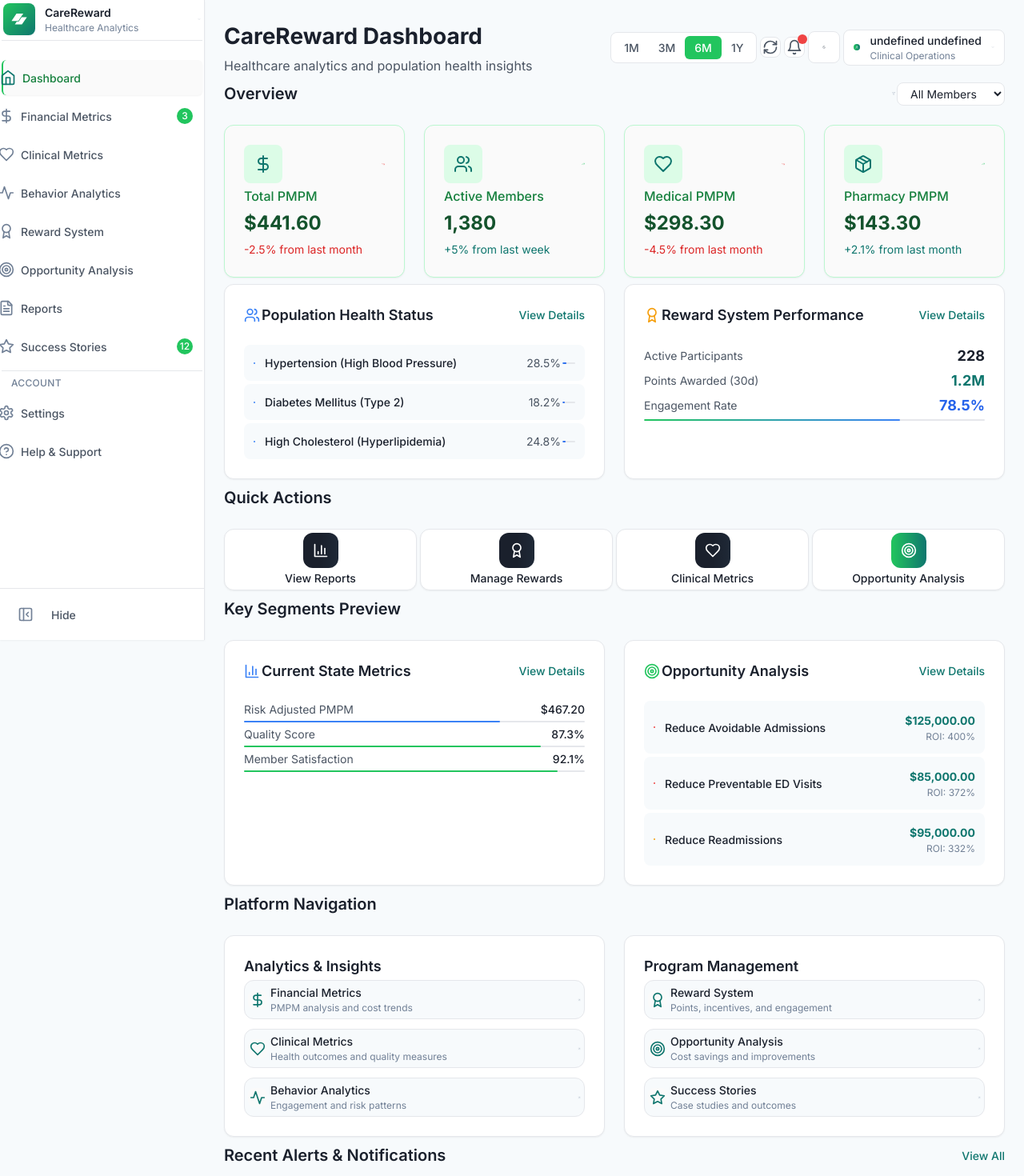
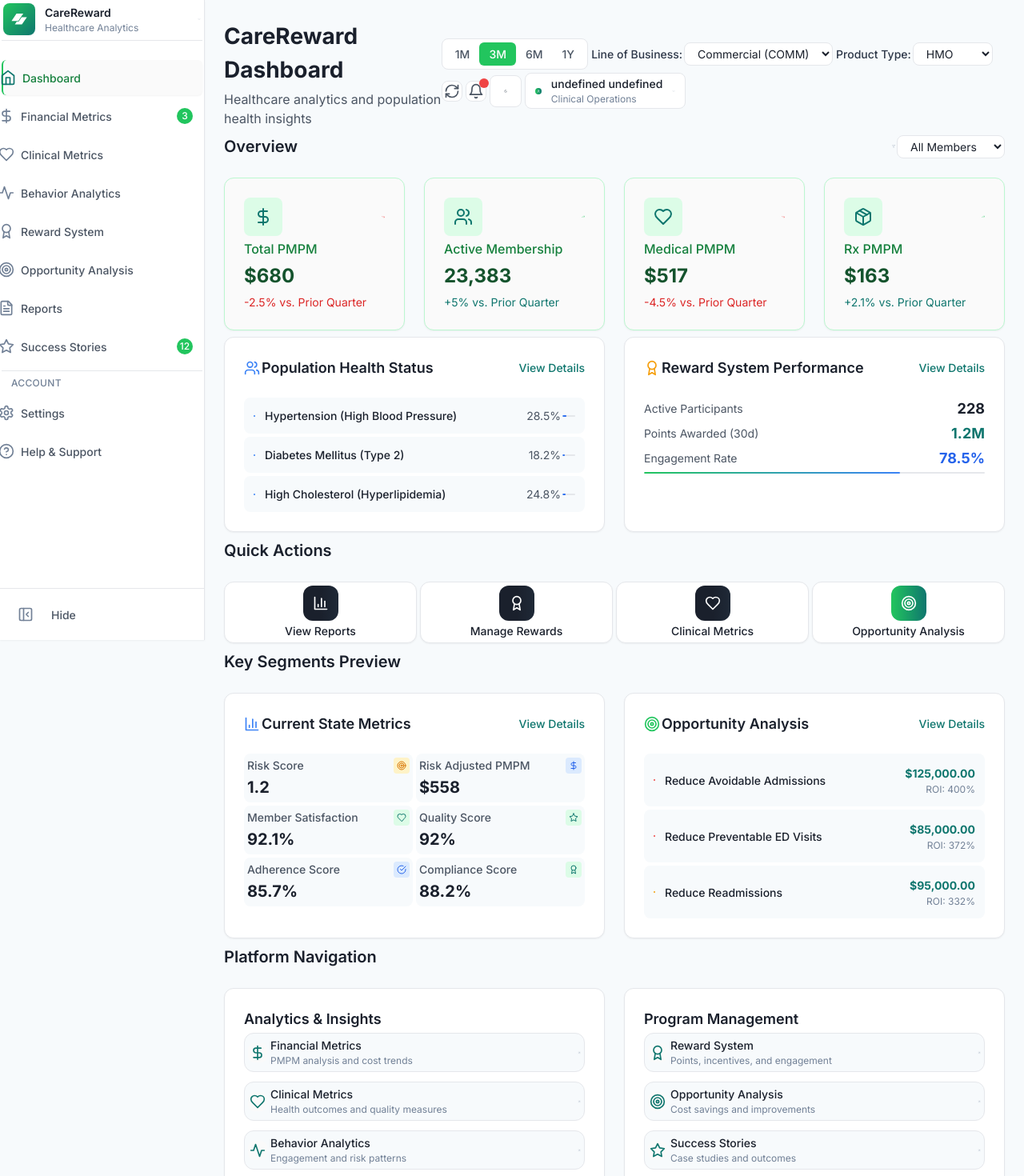
Before and after one commit to jdunmoye/carereward, a React (Vite) app: page /demo in a window 1280 px wide. Shown: the top 1470 px of the page at 80% size. Built offline with nearby package versions, Linux system fonts and the light colour scheme.

Commit message:
Make some cosmetic changes to the dashboard

```diff
--- a/src/components/ui/dashboard-with-collapsible-sidebar.tsx
+++ b/src/components/ui/dashboard-with-collapsible-sidebar.tsx
@@ -34,7 +34,6 @@
 } from "lucide-react";
 import { NavLink } from "react-router-dom";
 import {
-  mockPMPMData,
   mockBehaviorAlerts,
   mockChronicConditions,
   mockUsers,
@@ -42,9 +41,14 @@
   mockOpportunityMetrics,
 } from "../../data/mockData";
 import { formatCurrency, formatDate } from "../../utils/helpers";
+// Import types from Dashboard
+import { LineOfBusiness, ProductType, TimePeriod } from "../../pages/Dashboard";
 
 export const Example = () => {
   const [isDark, setIsDark] = useState(false);
+  const [lineOfBusiness, setLineOfBusiness] = useState<LineOfBusiness>('COMM');
+  const [productType, setProductType] = useState<ProductType>('HMO');
+  const [timePeriod, setTimePeriod] = useState<TimePeriod>('3m');
 
   useEffect(() => {
     if (isDark) {
@@ -58,7 +62,16 @@
     <div className={`flex min-h-screen w-full ${isDark ? 'dark' : ''}`}>
       <div className="flex w-full bg-gray-50 dark:bg-gray-950 text-gray-900 dark:text-gray-100">
         <Sidebar />
-        <ExampleContent isDark={isDark} setIsDark={setIsDark} />
+        <ExampleContent
+          isDark={isDark}
+          setIsDark={setIsDark}
+          lineOfBusiness={lineOfBusiness}
+          setLineOfBusiness={setLineOfBusiness}
+          productType={productType}
+          setProductType={setProductType}
+          timePeriod={timePeriod}
+          setTimePeriod={setTimePeriod}
+        />
       </div>
     </div>
   );
@@ -330,11 +343,25 @@
 interface ExampleContentProps {
   isDark: boolean;
   setIsDark: (isDark: boolean) => void;
+  lineOfBusiness: LineOfBusiness;
+  setLineOfBusiness: (lob: LineOfBusiness) => void;
+  productType: ProductType;
+  setProductType: (pt: ProductType) => void;
+  timePeriod: TimePeriod;
+  setTimePeriod: (tp: TimePeriod) => void;
 }
 
-const ExampleContent = ({ isDark, setIsDark }: ExampleContentProps) => {
+const ExampleContent = ({
+  isDark,
+  setIsDark,
+  lineOfBusiness,
+  setLineOfBusiness,
+  productType,
+  setProductType,
+  timePeriod,
+  setTimePeriod
+}: ExampleContentProps) => {
   // State management
-  const [dateRange, setDateRange] = useState<'1m' | '3m' | '6m' | '1y'>('6m');
   const [loading, setLoading] = useState(false);
   const [selectedFilter, setSelectedFilter] = useState<'all' | 'high_risk' | 'diabetes' | 'hypertension'>('all');
 
@@ -348,7 +375,6 @@
   }, [isDark]);
 
   // Get the latest data
-  const latestPMPM = mockPMPMData[mockPMPMData.length - 1];
   const currentUser = mockUsers[0]; // Dr. Sarah Johnson
   const recentAlerts = mockBehaviorAlerts.slice(0, 5);
   const topOpportunities = mockOpportunityMetrics.slice(0, 3);
@@ -368,15 +394,16 @@
           <p className="text-gray-600 dark:text-gray-400 mt-1">Healthcare analytics and population health insights</p>
         </div>
 
-        {/* Date Range Selector */}
-        <div className="flex items-center gap-4">
+        {/* Control Selectors */}
+        <div className="flex items-center gap-4 flex-wrap">
+          {/* Time Period Selector */}
           <div className="flex bg-white dark:bg-gray-900 rounded-lg p-1 border border-gray-200 dark:border-gray-800">
             {(['1m', '3m', '6m', '1y'] as const).map((range) => (
               <button
                 key={range}
-                onClick={() => setDateRange(range)}
+                onClick={() => setTimePeriod(range)}
                 className={`px-3 py-1 text-sm font-medium rounded-md transition-all duration-200 ${
-                  dateRange === range
+                  timePeriod === range
                     ? "bg-green-500 text-white shadow-sm"
                     : "text-gray-600 dark:text-gray-400 hover:text-green-600 dark:hover:text-green-400"
                 }`}
@@ -384,6 +411,37 @@
                 {range.toUpperCase()}
               </button>
             ))}
+          </div>
+
+          {/* Line of Business Dropdown */}
+          <div className="flex items-center gap-2">
+            <label className="text-sm font-medium text-gray-700 dark:text-gray-300">Line of Business:</label>
+            <select
+              value={lineOfBusiness}
+              onChange={(e) => setLineOfBusiness(e.target.value as LineOfBusiness)}
+              className="text-sm bg-white dark:bg-gray-900 border border-gray-200 dark:border-gray-800 rounded-lg px-3 py-1 min-w-[140px]"
+            >
+              <option value="MCR">Medicare (MCR)</option>
+              <option value="MCD">Medicaid (MCD)</option>
+              <option value="COMM">Commercial (COMM)</option>
+            </select>
+          </div>
+
+          {/* Product Type Dropdown */}
+          <div className="flex items-center gap-2">
+            <label className="text-sm font-medium text-gray-700 dark:text-gray-300">Product Type:</label>
+            <select
+              value={productType}
+              onChange={(e) => setProductType(e.target.value as ProductType)}
+              className="text-sm bg-white dark:bg-gray-900 border border-gray-200 dark:border-gray-800 rounded-lg px-3 py-1 min-w-[100px]"
+            >
+              <option value="PPO">PPO</option>
+              <option value="HMO">HMO</option>
+              <option value="HSA">HSA</option>
+              <option value="MMCD">MMCD</option>
+              <option value="CHP">CHP</option>
+              <option value="ESRD">ESRD</option>
+            </select>
           </div>
 
           {/* Refresh Button */}
@@ -458,8 +516,8 @@
               <TrendingDown className="h-4 w-4 text-red-500" />
             </div>
             <h3 className="font-medium text-green-700 dark:text-green-300 mb-1">Total PMPM</h3>
-            <p className="text-2xl font-bold text-green-900 dark:text-green-100">{formatCurrency(latestPMPM?.totalPMPM || 0)}</p>
-            <p className="text-sm text-red-600 dark:text-red-400 mt-1">-2.5% from last month</p>
+            <p className="text-2xl font-bold text-green-900 dark:text-green-100">$680</p>
+            <p className="text-sm text-red-600 dark:text-red-400 mt-1">-2.5% vs. Prior Quarter</p>
           </div>
 
           <div className="p-6 rounded-xl border border-green-200 dark:border-green-800 bg-green-50 dark:bg-green-900/20 shadow-sm hover:shadow-lg transition-all duration-300 hover:scale-105">
@@ -469,9 +527,9 @@
               </div>
               <TrendingUp className="h-4 w-4 text-green-500" />
             </div>
-            <h3 className="font-medium text-green-700 dark:text-green-300 mb-1">Active Members</h3>
-            <p className="text-2xl font-bold text-green-900 dark:text-green-100">{latestPMPM?.memberCount?.toLocaleString() || '0'}</p>
-            <p className="text-sm text-green-600 dark:text-green-400 mt-1">+5% from last week</p>
+            <h3 className="font-medium text-green-700 dark:text-green-300 mb-1">Active Membership</h3>
+            <p className="text-2xl font-bold text-green-900 dark:text-green-100">23,383</p>
+            <p className="text-sm text-green-600 dark:text-green-400 mt-1">+5% vs. Prior Quarter</p>
           </div>
 
           <div className="p-6 rounded-xl border border-green-200 dark:border-green-800 bg-green-50 dark:bg-green-900/20 shadow-sm hover:shadow-lg transition-all duration-300 hover:scale-105">
@@ -482,8 +540,8 @@
               <TrendingDown className="h-4 w-4 text-red-500" />
             </div>
             <h3 className="font-medium text-green-700 dark:text-green-300 mb-1">Medical PMPM</h3>
-            <p className="text-2xl font-bold text-green-900 dark:text-green-100">{formatCurrency(latestPMPM?.medicalPMPM || 0)}</p>
-            <p className="text-sm text-red-600 dark:text-red-400 mt-1">-4.5% from last month</p>
+            <p className="text-2xl font-bold text-green-900 dark:text-green-100">$517</p>
+            <p className="text-sm text-red-600 dark:text-red-400 mt-1">-4.5% vs. Prior Quarter</p>
           </div>
 
           <div className="p-6 rounded-xl border border-green-200 dark:border-green-800 bg-green-50 dark:bg-green-900/20 shadow-sm hover:shadow-lg transition-all duration-300 hover:scale-105">
@@ -493,9 +551,9 @@
               </div>
               <TrendingUp className="h-4 w-4 text-green-500" />
             </div>
-            <h3 className="font-medium text-green-700 dark:text-green-300 mb-1">Pharmacy PMPM</h3>
-            <p className="text-2xl font-bold text-green-900 dark:text-green-100">{formatCurrency(latestPMPM?.pharmacyPMPM || 0)}</p>
-            <p className="text-sm text-green-600 dark:text-green-400 mt-1">+2.1% from last month</p>
+            <h3 className="font-medium text-green-700 dark:text-green-300 mb-1">Rx PMPM</h3>
+            <p className="text-2xl font-bold text-green-900 dark:text-green-100">$163</p>
+            <p className="text-sm text-green-600 dark:text-green-400 mt-1">+2.1% vs. Prior Quarter</p>
           </div>
         </div>
 
@@ -616,29 +674,71 @@
               </NavLink>
             </div>
 
-            <div className="space-y-4">
-              <div className="flex justify-between items-center">
-                <span className="text-sm text-gray-600 dark:text-gray-400">Risk Adjusted PMPM</span>
-                <span className="text-sm font-medium text-gray-900 dark:text-gray-100">{formatCurrency(latestPMPM?.riskAdjustedPMPM || 0)}</span>
-              </div>
-              <div className="w-full bg-gray-200 dark:bg-gray-700 rounded-full h-2">
-                <div className="bg-blue-500 h-2 rounded-full" style={{ width: '75%' }}></div>
+            <div className="grid grid-cols-2 gap-4">
+              {/* Risk Score */}
+              <div className="p-4 rounded-lg bg-gray-50 dark:bg-gray-800">
+                <div className="flex items-center justify-between mb-2">
+                  <span className="text-sm font-medium text-gray-600 dark:text-gray-400">Risk Score</span>
+                  <div className="p-1 rounded bg-amber-100 dark:bg-amber-900/30">
+                    <Target className="h-3 w-3 text-amber-600 dark:text-amber-400" />
+                  </div>
+                </div>
+                <span className="text-xl font-bold text-gray-900 dark:text-gray-100">1.2</span>
               </div>
 
-              <div className="flex justify-between items-center">
-                <span className="text-sm text-gray-600 dark:text-gray-400">Quality Score</span>
-                <span className="text-sm font-medium text-gray-900 dark:text-gray-100">87.3%</span>
-              </div>
-              <div className="w-full bg-gray-200 dark:bg-gray-700 rounded-full h-2">
-                <div className="bg-green-500 h-2 rounded-full" style={{ width: '87%' }}></div>
+              {/* Risk Adjusted PMPM */}
+              <div className="p-4 rounded-lg bg-gray-50 dark:bg-gray-800">
+                <div className="flex items-center justify-between mb-2">
+                  <span className="text-sm font-medium text-gray-600 dark:text-gray-400">Risk Adjusted PMPM</span>
+                  <div className="p-1 rounded bg-blue-100 dark:bg-blue-900/30">
+                    <DollarSign className="h-3 w-3 text-blue-600 dark:text-blue-400" />
+                  </div>
+                </div>
+                <span className="text-xl font-bold text-gray-900 dark:text-gray-100">$558</span>
               </div>
 
-              <div className="flex justify-between items-center">
-                <span className="text-sm text-gray-600 dark:text-gray-400">Member Satisfaction</span>
-                <span className="text-sm font-medium text-gray-900 dark:text-gray-100">92.1%</span>
+              {/* Member Satisfaction */}
+              <div className="p-4 rounded-lg bg-gray-50 dark:bg-gray-800">
+                <div className="flex items-center justify-between mb-2">
+                  <span className="text-sm font-medium text-gray-600 dark:text-gray-400">Member Satisfaction</span>
+                  <div className="p-1 rounded bg-green-100 dark:bg-green-900/30">
+                    <Heart className="h-3 w-3 text-green-600 dark:text-green-400" />
+                  </div>
+                </div>
+                <span className="text-xl font-bold text-gray-900 dark:text-gray-100">92.1%</span>
               </div>
-              <div className="w-full bg-gray-200 dark:bg-gray-700 rounded-full h-2">
-                <div className="bg-green-500 h-2 rounded-full" style={{ width: '92%' }}></div>
+
+              {/* Quality Score */}
+              <div className="p-4 rounded-lg bg-gray-50 dark:bg-gray-800">
+                <div className="flex items-center justify-between mb-2">
+                  <span className="text-sm font-medium text-gray-600 dark:text-gray-400">Quality Score</span>
+                  <div className="p-1 rounded bg-green-100 dark:bg-green-900/30">
+                    <Star className="h-3 w-3 text-green-600 dark:text-green-400" />
+                  </div>
+                </div>
+                <span className="text-xl font-bold text-gray-900 dark:text-gray-100">92%</span>
+              </div>
+
+              {/* Adherence Score */}
+              <div className="p-4 rounded-lg bg-gray-50 dark:bg-gray-800">
+                <div className="flex items-center justify-between mb-2">
+                  <span className="text-sm font-medium text-gray-600 dark:text-gray-400">Adherence Score</span>
+                  <div className="p-1 rounded bg-blue-100 dark:bg-blue-900/30">
+                    <CheckCircle className="h-3 w-3 text-blue-600 dark:text-blue-400" />
+                  </div>
+                </div>
+                <span className="text-xl font-bold text-gray-900 dark:text-gray-100">85.7%</span>
+              </div>
+
+              {/* Compliance Score */}
+              <div className="p-4 rounded-lg bg-gray-50 dark:bg-gray-800">
+                <div className="flex items-center justify-between mb-2">
+                  <span className="text-sm font-medium text-gray-600 dark:text-gray-400">Compliance Score</span>
+                  <div className="p-1 rounded bg-green-100 dark:bg-green-900/30">
+                    <Award className="h-3 w-3 text-green-600 dark:text-green-400" />
+                  </div>
+                </div>
+                <span className="text-xl font-bold text-gray-900 dark:text-gray-100">88.2%</span>
               </div>
             </div>
           </div>
--- a/src/pages/Dashboard.tsx
+++ b/src/pages/Dashboard.tsx
@@ -1,10 +1,29 @@
 import { ExampleContent } from '../components/ui/dashboard-with-collapsible-sidebar';
 import { useState } from 'react';
 
+// TypeScript interfaces for dropdown selections
+export type LineOfBusiness = 'MCR' | 'MCD' | 'COMM';
+export type ProductType = 'PPO' | 'HMO' | 'HSA' | 'MMCD' | 'CHP' | 'ESRD';
+export type TimePeriod = '1m' | '3m' | '6m' | '1y';
+
 const Dashboard = () => {
   const [isDark, setIsDark] = useState(false); // Default to light mode
+  const [lineOfBusiness, setLineOfBusiness] = useState<LineOfBusiness>('COMM'); // Default to Commercial
+  const [productType, setProductType] = useState<ProductType>('HMO'); // Default to HMO
+  const [timePeriod, setTimePeriod] = useState<TimePeriod>('3m'); // Default to 3 months
 
-  return <ExampleContent isDark={isDark} setIsDark={setIsDark} />;
+  return (
+    <ExampleContent
+      isDark={isDark}
+      setIsDark={setIsDark}
+      lineOfBusiness={lineOfBusiness}
+      setLineOfBusiness={setLineOfBusiness}
+      productType={productType}
+      setProductType={setProductType}
+      timePeriod={timePeriod}
+      setTimePeriod={setTimePeriod}
+    />
+  );
 };
 
 export default Dashboard;
```
Also changed, not shown: src/data/financial.ts (+58 -58 lines).
